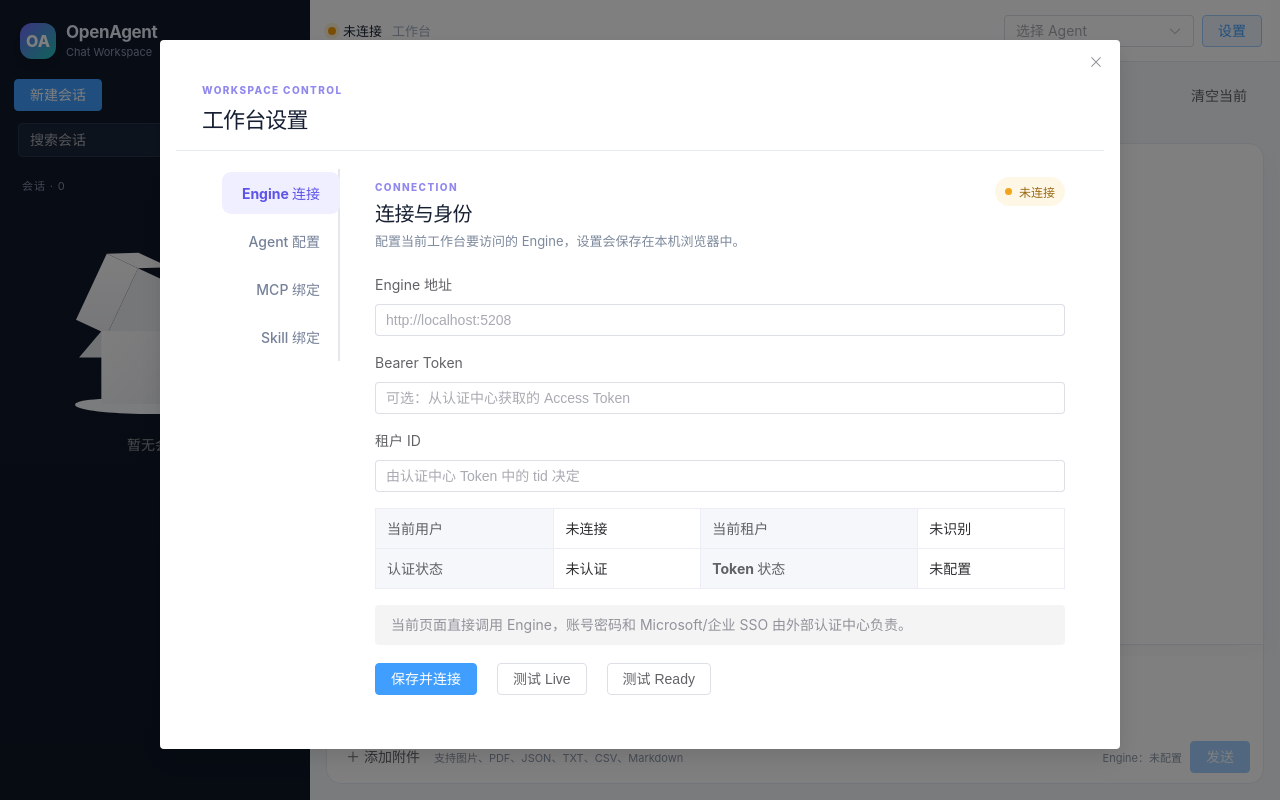
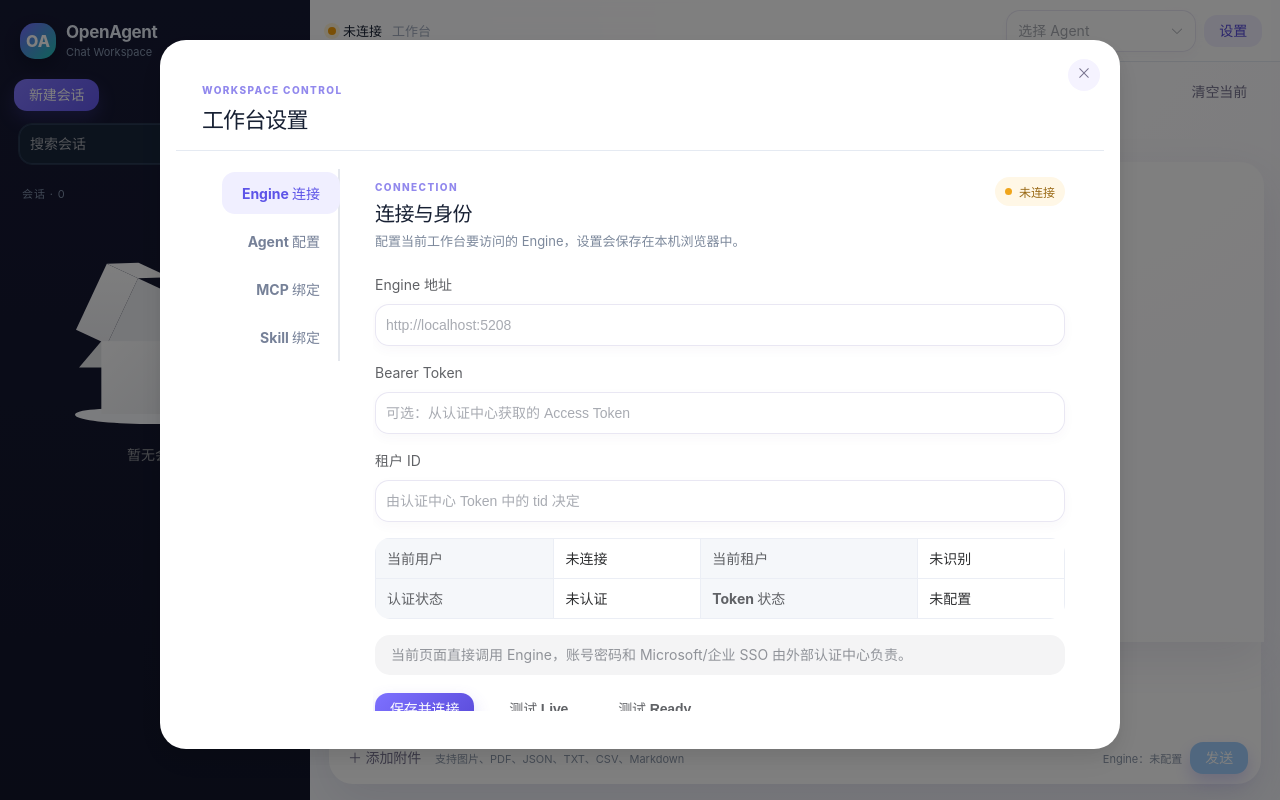
Before and after one commit to philfanzhou/OpenAgent, a Vue app in the folder Frontend/OpenAgent.Chat/: page / in a window 1280 px wide. Built offline with nearby package versions, Linux system fonts and the light colour scheme.

Commit message:
Refine chat workspace visual language

```diff
--- a/Frontend/OpenAgent.Chat/src/App.vue
+++ b/Frontend/OpenAgent.Chat/src/App.vue
@@ -41,6 +41,9 @@ const filteredConversations = computed(() => {
 
 const currentMessages = computed(() => selectedConversation.value?.messages || [])
 const selectedAgent = computed(() => agents.value.find(item => item.agentId === selectedAgentId.value))
+const chatSubtitle = computed(() => selectedAgent.value
+  ? `${selectedAgent.value.name || selectedAgent.value.agentId} 已准备好为你工作`
+  : '选择一个 Agent，开始轻松协作')
 const llmJson = computed({
   get: () => config.value ? JSON.stringify(config.value.config.llm, null, 2) : '',
   set: (value: string) => {
@@ -363,9 +366,9 @@ onMounted(() => {
       </header>
 
       <section class="chat-card">
-        <div class="chat-header"><div><h2>{{ selectedConversation?.title || '开始一段新对话' }}</h2><p>{{ selectedAgent?.name || '请选择 Agent' }}</p></div><el-button text @click="newConversation">清空当前</el-button></div>
+        <div class="chat-header"><div><span class="chat-kicker">OPENAGENT CHAT</span><h2>{{ selectedConversation?.title || '今天想从哪里开始？' }}</h2><p>{{ chatSubtitle }}</p></div><el-button text @click="newConversation">清空当前</el-button></div>
         <el-scrollbar class="messages" v-loading="loadingConversation">
-          <div v-if="!currentMessages.length" class="welcome"><div class="welcome-icon">✦</div><h1>和 Agent 开始协作</h1><p>在下方输入问题，使用服务端的模型、Skill 和 MCP 能力。</p></div>
+          <div v-if="!currentMessages.length" class="welcome"><div class="welcome-orbit"><div class="welcome-icon">✦</div><span class="orbit-dot orbit-dot-one" /><span class="orbit-dot orbit-dot-two" /></div><h1>你好，今天想完成什么？</h1><p>把问题、文件或灵感交给你的 Agent，一起把事情做好。</p></div>
           <div v-for="item in currentMessages" :key="item.messageId" class="message-row" :class="item.role">
             <div class="avatar">{{ item.role === 'user' ? '我' : item.role === 'tool' ? '工具' : 'AI' }}</div>
             <div class="message-bubble"><div v-if="item.toolName" class="tool-tag">调用工具：{{ item.toolName }}</div><div v-if="item.attachments?.length" class="message-attachments"><span v-for="attachment in item.attachments" :key="attachment.fileName">↗ {{ attachment.fileName }}</span></div><div class="message-content">{{ item.content || '…' }}</div></div>
--- a/Frontend/OpenAgent.Chat/src/main.ts
+++ b/Frontend/OpenAgent.Chat/src/main.ts
@@ -2,6 +2,7 @@ import { createApp } from 'vue'
 import ElementPlus from 'element-plus'
 import 'element-plus/dist/index.css'
 import './styles.css'
+import './theme.css'
 import App from './App.vue'
 
 createApp(App).use(ElementPlus).mount('#app')
--- /dev/null
+++ b/Frontend/OpenAgent.Chat/src/theme.css
@@ -0,0 +1,90 @@
+:root {
+  --oa-purple: #685cf0;
+  --oa-purple-dark: #5649d8;
+  --oa-lilac: #f0efff;
+  --oa-mint: #dff8f0;
+  --oa-ink: #25243a;
+  --oa-muted: #8a899d;
+  --oa-border: #e9e7f3;
+  --oa-shadow: 0 18px 48px rgba(57, 48, 116, .10);
+}
+
+/* Keep Element Plus behavior, but give the workspace one coherent visual language. */
+.el-button {
+  --el-button-border-color: transparent;
+  --el-button-hover-border-color: transparent;
+  --el-button-active-border-color: transparent;
+  border: 0;
+  border-radius: 13px;
+  font-weight: 650;
+  letter-spacing: -.01em;
+  transition: transform .18s ease, box-shadow .18s ease, background .18s ease;
+}
+.el-button:hover { transform: translateY(-1px); }
+.el-button--primary {
+  color: #fff;
+  background: linear-gradient(135deg, #7d71ff, #5a4bda);
+  box-shadow: 0 8px 17px rgba(99, 86, 231, .24);
+}
+.el-button--primary:hover, .el-button--primary:focus { color: #fff; background: linear-gradient(135deg, #8b80ff, #6253e5); box-shadow: 0 11px 22px rgba(99, 86, 231, .30); }
+.el-button--primary.is-plain { color: var(--oa-purple-dark); background: var(--oa-lilac); box-shadow: none; }
+.el-button.is-text, .el-button.is-link { color: #77738f; background: transparent; box-shadow: none; }
+.el-button.is-text:hover, .el-button.is-link:hover { color: var(--oa-purple-dark); background: #f5f3ff; }
+.sidebar .el-button--primary { background: linear-gradient(135deg, #8278ff, #6459ed); }
+.sidebar .el-button:not(.el-button--primary) { color: #c8d0e0; background: #1b2940; }
+
+.el-input__wrapper, .el-select__wrapper {
+  min-height: 42px;
+  border-radius: 14px;
+  background: #fff;
+  box-shadow: 0 0 0 1px var(--oa-border) inset, 0 4px 12px rgba(72, 64, 122, .035);
+  transition: box-shadow .18s ease, background .18s ease;
+}
+.el-input__wrapper:hover, .el-select__wrapper:hover { box-shadow: 0 0 0 1px #d8d4f6 inset, 0 5px 14px rgba(72, 64, 122, .06); }
+.el-input__wrapper.is-focus, .el-select__wrapper.is-focused { box-shadow: 0 0 0 2px #b8b0ff inset, 0 6px 18px rgba(104, 92, 240, .10); }
+.el-textarea__inner { border: 0; border-radius: 16px; color: var(--oa-ink); background: transparent; }
+.sidebar .el-input__wrapper { background: #18263b; box-shadow: 0 0 0 1px #2a3a55 inset; }
+.sidebar .el-input__wrapper:hover { box-shadow: 0 0 0 1px #526488 inset; }
+
+.el-dialog { border-radius: 26px !important; }
+.el-dialog__headerbtn { top: 19px; right: 20px; width: 32px; height: 32px; border-radius: 50%; background: #f5f3ff; }
+.el-dialog__headerbtn:hover { background: #ece9ff; }
+.el-dialog__headerbtn .el-dialog__close { color: #77738f; }
+.el-tabs__item { font-weight: 650; }
+.el-alert { border: 0; border-radius: 15px; }
+.el-descriptions { overflow: hidden; border-radius: 15px; }
+.el-empty { padding: 42px 0; }
+
+.app-shell { background: radial-gradient(circle at 80% 0%, #fff 0, #f8f7fc 35%, #f5f7fb 70%); }
+.sidebar { background: linear-gradient(180deg, #171a35 0%, #12162b 100%); }
+.brand-mark { border-radius: 15px; }
+.conversation-item { border-radius: 15px; }
+.conversation-item.active { background: linear-gradient(110deg, #2a3054, #232946); border-color: #414875; }
+.topbar { background: rgba(255, 255, 255, .72); backdrop-filter: blur(14px); }
+.chat-card { margin-top: 10px; }
+.chat-kicker { display: block; margin-bottom: 5px; color: #a29ce8; font-size: 10px; font-weight: 800; letter-spacing: .17em; }
+.chat-header h2 { color: var(--oa-ink); font-size: 24px; }
+.messages { border: 0; border-radius: 24px 24px 0 0; background: rgba(255,255,255,.76); box-shadow: var(--oa-shadow); }
+.welcome { padding-top: 72px; }
+.welcome-orbit { position: relative; width: 75px; height: 75px; margin: auto; }
+.welcome-icon { position: absolute; inset: 12px; z-index: 1; width: 51px; height: 51px; border-radius: 19px; background: linear-gradient(145deg, #eeeaff, #e0f8f1); color: var(--oa-purple); box-shadow: 0 12px 22px rgba(104, 92, 240, .13); }
+.orbit-dot { position: absolute; width: 8px; height: 8px; border-radius: 50%; background: #f0a8ba; }
+.orbit-dot-one { top: 2px; right: 7px; }.orbit-dot-two { bottom: 4px; left: 3px; background: #68cbb5; }
+.welcome h1 { color: var(--oa-ink); font-size: 25px; letter-spacing: -.04em; }
+.welcome p { color: #9693a7; }
+.message-row { max-width: 960px; }
+.avatar { border-radius: 14px; box-shadow: 0 5px 12px rgba(80, 73, 157, .10); }
+.message-bubble { border: 1px solid #efedf6; border-radius: 8px 20px 20px 20px; box-shadow: 0 7px 20px rgba(62, 55, 118, .05); }
+.user .message-bubble { border: 0; border-radius: 20px 8px 20px 20px; background: linear-gradient(145deg, #eeedff, #e7f8f3); }
+.composer { margin: 0 3px; border: 0; border-radius: 0 0 24px 24px; box-shadow: 0 18px 48px rgba(57, 48, 116, .10); }
+.composer .el-textarea__inner { padding: 10px 4px; font-size: 14px; }
+.attachment-chip { border-radius: 11px; background: #f5f3ff; border-color: #e4e0ff; }
+.attach-button { border-radius: 10px; }
+.settings-dialog .el-dialog { box-shadow: 0 26px 80px rgba(37, 33, 80, .20); }
+.settings-tabs .el-tabs__item { border-radius: 13px; }
+.settings-tabs .el-tabs__item.is-active { background: #f0efff; }
+
+@media (max-width: 760px) {
+  .topbar-actions .el-select { width: 150px; }
+  .welcome { padding-top: 52px; }
+}
```
